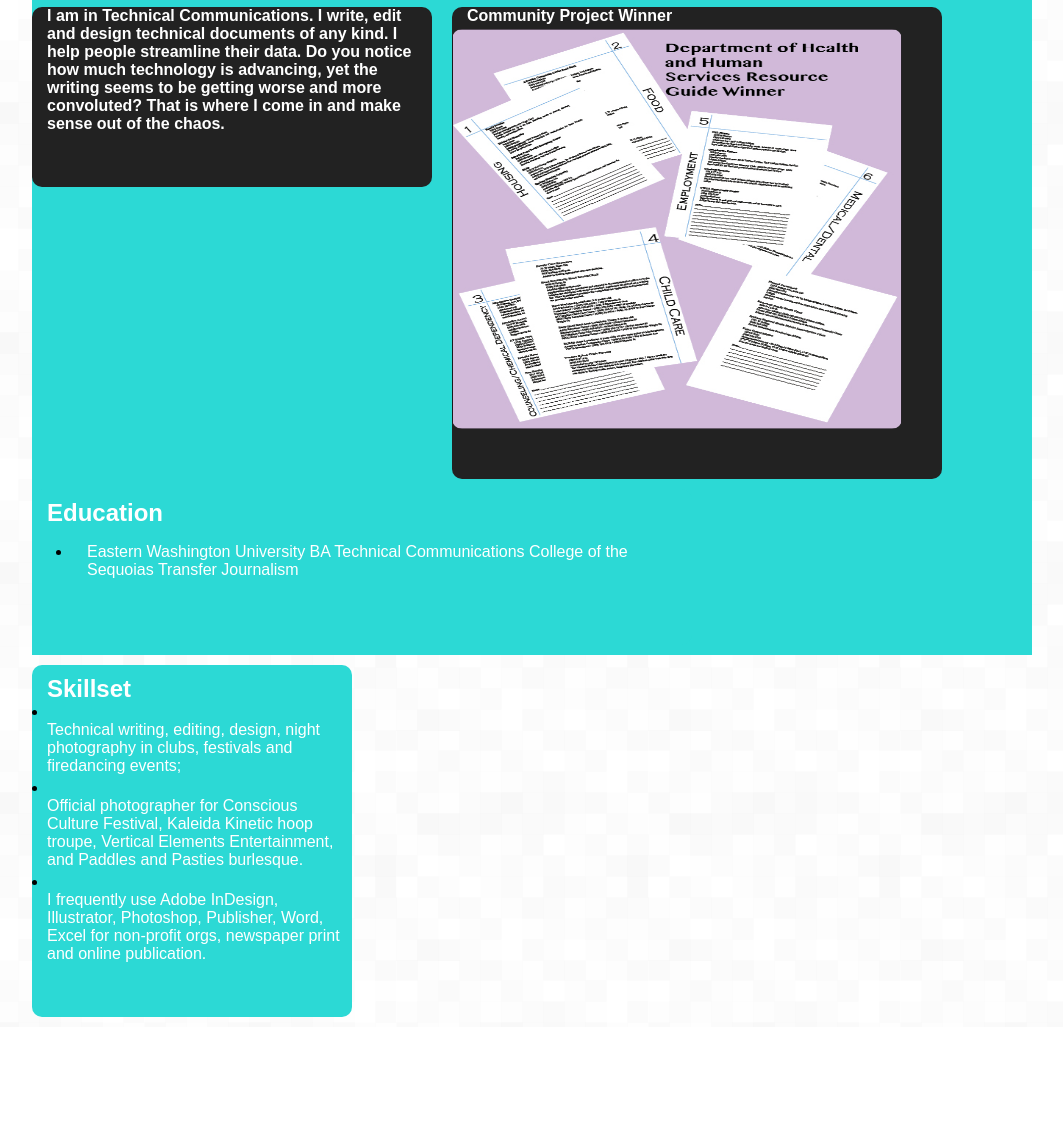
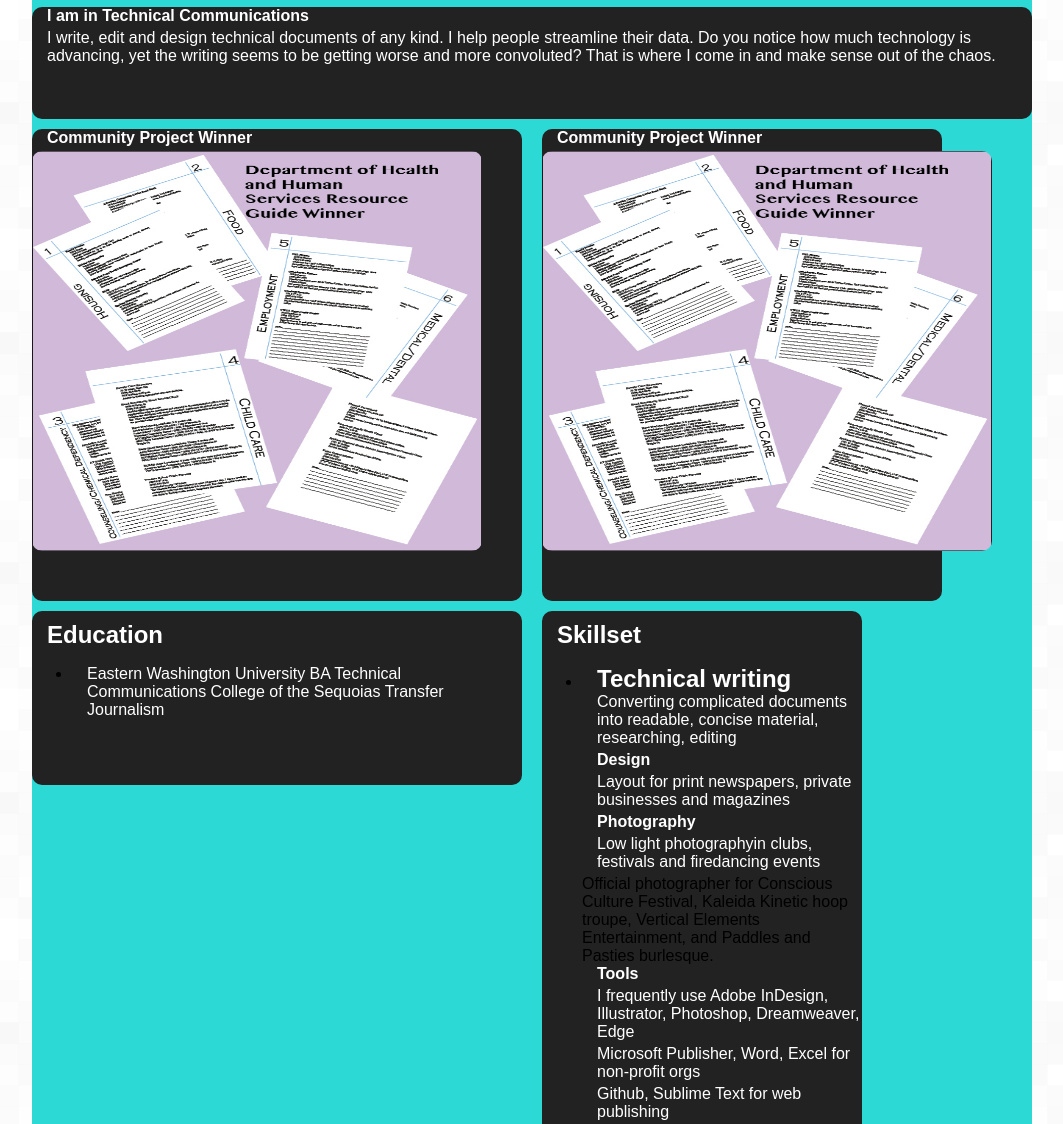
Before and after one commit to tericloth/tericloth.github.io, a plain HTML site: page resume.html in a window 1280 px wide. Shown: the part 649-1773 px from the top of the page, without its empty margins (108-1171 px from the left). Before the commit the page ends 1676 px from the top, so only its background shows below. Drawn offline with Linux system fonts and the light colour scheme.

Commit message:
fixed divs in resume

```diff
--- a/css/resume.css
+++ b/css/resume.css
@@ -56,7 +56,7 @@ p,  h3, h5 {
 .grid_1, .grid_2, .grid_3, .grid_4, .grid_5, .grid_6, .grid_7, .grid_8, .grid_9, .grid_10, .grid_11, .grid_12 {
 	margin: 0 20px 10px 0;
 	float: left;
-	display: block;
+	display: inline;
 }
 
 .grid_5 {
@@ -80,13 +80,13 @@ p,  h3, h5 {
 
 .skillset {
 	padding: 0 0 50px 0;
-	background: #2CD9D5;
+	background: #222222;
 	border-radius: 10px;
 }
 
 .education {
 	padding: 0 0 50px 0;
-	background: #2CD9D5;
+	background: #222222;
 	border-radius: 10px;
 }
 
--- a/resume.html
+++ b/resume.html
@@ -29,67 +29,63 @@
 			<div class="grid_8 alpha">
 				<h1>Teri Simpson</h1>
 			</div>
-			<img class="grid_12 alpha oroborus" src="img/oroborus.jpg" alt="Oroborus">
+			<img class="grid_12 alpha logo" img src="img/LOGO.jpg" alt="logo">
 			<div>
 			<img class="grid_12 spokane" src="img/spokane.jpg" alt="spokane">
 	</div>
 
 <header>
-	<div class="grid_5 titles alpha">
-		<h3>I am in Technical Communications. I write, edit and design technical documents of any kind. I help people streamline their data. Do you notice how much technology is advancing, yet the writing seems to be getting worse and more convoluted? That is where I come in and make sense out of the chaos.</h3>
+	<div class="grid_12 titles alpha">
+		<h3>I am in Technical Communications</h3> <p>I write, edit and design technical documents of any kind. I help people streamline their data. Do you notice how much technology is advancing, yet the writing seems to be getting worse and more convoluted? That is where I come in and make sense out of the chaos.</p>
 
 	</div>
 
 </header>
 
-	<!-- Second Row, 3rd Column -->
-		<div class="grid_6 likes omega">
+	<!-- Second Row, first Column -->
+		<div class="grid_6 likes alpha">
 			<h3>Community Project Winner</h3>
-		<img src="img/resourceguide.jpg" alt="Resource Guide" width="288" height="326">
+		<img src="img/resourceguide.jpg" alt="Resource Guide" width="288" height="329">
 		</div>
-
-
+<!-- Second Row, second Column -->
+	<div class="grid_5 likes omega">
+			<h3>Community Project Winner</h3>
+		<img src="img/resourceguide.jpg" alt="Resource Guide" width="288" height="329">
+		</div>
 		<!-- 1st Column -->
-		<div class="grid_8 education">
+	<div class="grid_6 education alpha">
 	<h2>Education</h2>
 
 	  <ul>
 		<li><p>Eastern Washington University BA Technical Communications College of the Sequoias Transfer Journalism</p>
+        </li>
     </div>
-	</div>
+		<!-- 2nd Column -->
 
 
 
-		<!-- 2nd Column -->
-
-	<!-- Second Row, 1st Column -->
-
 
 <!-- Second Row, 2nd Column -->
-	<div class="grid_4 skillset">
-			<h2>Skillset</h2></li>
-	<li><p>Technical writing, editing, design, night photography in clubs, festivals and firedancing events;</p></li>
-	<li><p>Official photographer for Conscious Culture Festival, Kaleida Kinetic hoop troupe, Vertical Elements Entertainment, and Paddles and Pasties burlesque. </p></li>
-	<li><p>I frequently use Adobe InDesign, Illustrator, Photoshop, Publisher, Word, Excel for non-profit orgs, newspaper print and online publication.</p></li>
+	<div class="grid_4 titles omega">
+		  <h2>Skillset</h2>
+
+	  <ul><li><h2>Technical writing</h2></li><p> Converting complicated documents into readable, concise material, researching, editing </p>
+      <h3>Design</h3> <p>Layout for print newspapers, private businesses and magazines</p>  <h3> Photography</h3> <p>Low light photographyin clubs, festivals and firedancing events</p>
+      Official photographer for Conscious Culture Festival, Kaleida Kinetic hoop troupe, Vertical Elements Entertainment, and Paddles and Pasties burlesque.
+	<h3>Tools</h3>
+	  <p>I frequently use Adobe InDesign, Illustrator, Photoshop, Dreamweaver, Edge</p><p> Microsoft Publisher, Word, Excel for non-profit orgs</p><p>Github, Sublime Text for web publishing</p>
+	  </li>
 	  </ul>
 	  </div>
 
 
 
-
-
-
+	</div>
 
 	</div>
-
-
 
 	<!-- No Content After -->
 		<!-- Clearfix -->
 <div class="clear"></div>
-
-	</div>
-	</div>
-
 </body>
 </html>
```
Lines whose indentation alone changed are shown as unchanged.
